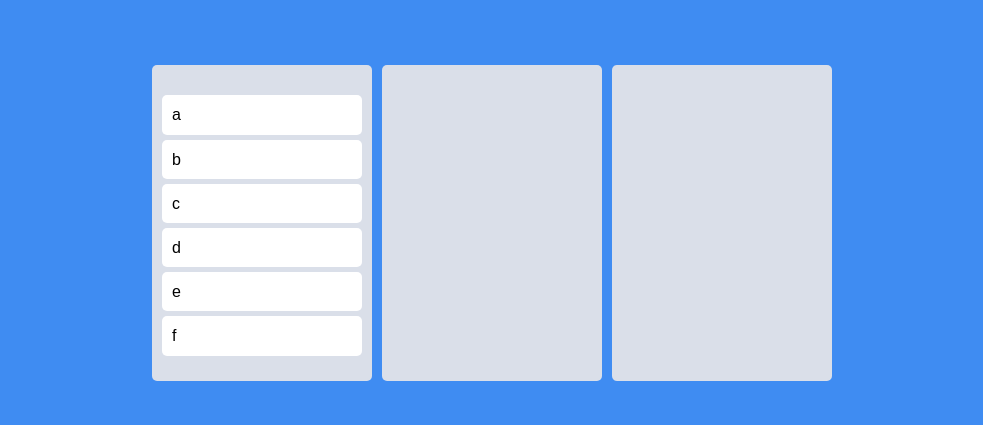
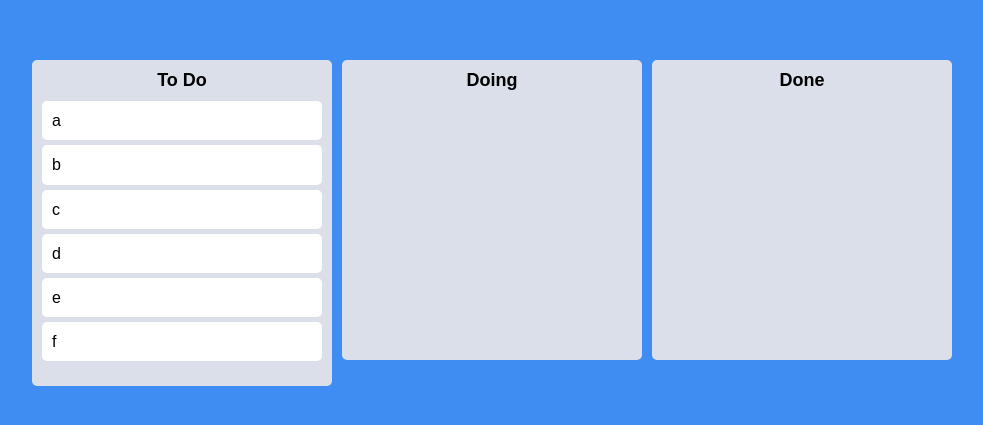
Before and after one commit to shine-jung/react-master, a React (Create React App) app: page / in a window 1280 px wide. Shown: the part 177-602 px from the top of the page, without its empty margins (148-1131 px from the left). Built offline with nearby package versions, Linux system fonts and the light colour scheme.

Commit message:
6.9 Same Board Movement

```diff
--- a/src/App.tsx
+++ b/src/App.tsx
@@ -6,8 +6,7 @@
 
 const Wrapper = styled.div`
   display: flex;
-  max-width: 680px;
-  width: 100%;
+  width: 100vw;
   margin: 0 auto;
   justify-content: center;
   align-items: center;
@@ -15,22 +14,29 @@
 `;
 
 const Boards = styled.div`
-  display: grid;
+  display: flex;
+  justify-content: center;
+  align-items: flex-start;
   width: 100%;
   gap: 10px;
-  grid-template-columns: repeat(3, 1fr);
 `;
 
 function App() {
   const [toDos, setToDos] = useRecoilState(toDoState);
-  const onDragEnd = ({ draggableId, destination, source }: DropResult) => {
-    if (!destination) return;
-    // setToDos((oldToDos) => {
-    //   const toDosCopy = [...oldToDos];
-    //   toDosCopy.splice(source.index, 1);
-    //   toDosCopy.splice(destination.index, 0, draggableId);
-    //   return toDosCopy;
-    // });
+  const onDragEnd = (info: DropResult) => {
+    const { destination, draggableId, source } = info;
+    if (destination?.droppableId === source.droppableId) {
+      // same board movement.
+      setToDos((allBoards) => {
+        const boardCopy = [...allBoards[source.droppableId]];
+        boardCopy.splice(source.index, 1);
+        boardCopy.splice(destination.index, 0, draggableId);
+        return {
+          ...allBoards,
+          [source.droppableId]: boardCopy,
+        };
+      });
+    }
   };
   return (
     <DragDropContext onDragEnd={onDragEnd}>
--- a/src/Components/Board.tsx
+++ b/src/Components/Board.tsx
@@ -3,11 +3,19 @@
 import DragabbleCard from "./DragabbleCard";
 
 const Wrapper = styled.div`
+  width: 300px;
   padding: 20px 10px;
-  padding-top: 30px;
+  padding-top: 10px;
   background-color: ${(props) => props.theme.boardColor};
   border-radius: 5px;
-  min-height: 200px;
+  min-height: 300px;
+`;
+
+const Title = styled.h2`
+  text-align: center;
+  font-weight: 600;
+  margin-bottom: 10px;
+  font-size: 18px;
 `;
 
 interface IBoardProps {
@@ -17,16 +25,19 @@
 
 function Board({ toDos, boardId }: IBoardProps) {
   return (
+    <Wrapper>
+      <Title>{boardId}</Title>
       <Droppable droppableId={boardId}>
         {(provided) => (
-        <Wrapper ref={provided.innerRef} {...provided.droppableProps}>
+          <div ref={provided.innerRef} {...provided.droppableProps}>
             {toDos.map((toDo, index) => (
               <DragabbleCard key={toDo} index={index} toDo={toDo} />
             ))}
             {provided.placeholder}
-        </Wrapper>
+          </div>
         )}
       </Droppable>
+    </Wrapper>
   );
 }
 
--- a/src/atoms.tsx
+++ b/src/atoms.tsx
@@ -7,8 +7,8 @@
 export const toDoState = atom<IToDoState>({
   key: "toDo",
   default: {
-    to_do: ["a", "b", "c", "d", "e", "f"],
-    doing: [],
-    done: [],
+    "To Do": ["a", "b", "c", "d", "e", "f"],
+    Doing: [],
+    Done: [],
   },
 });
```
Also changed, not shown: 1 other file (tests, documents, lock files or other folders). Lines whose indentation alone changed are shown as unchanged.
